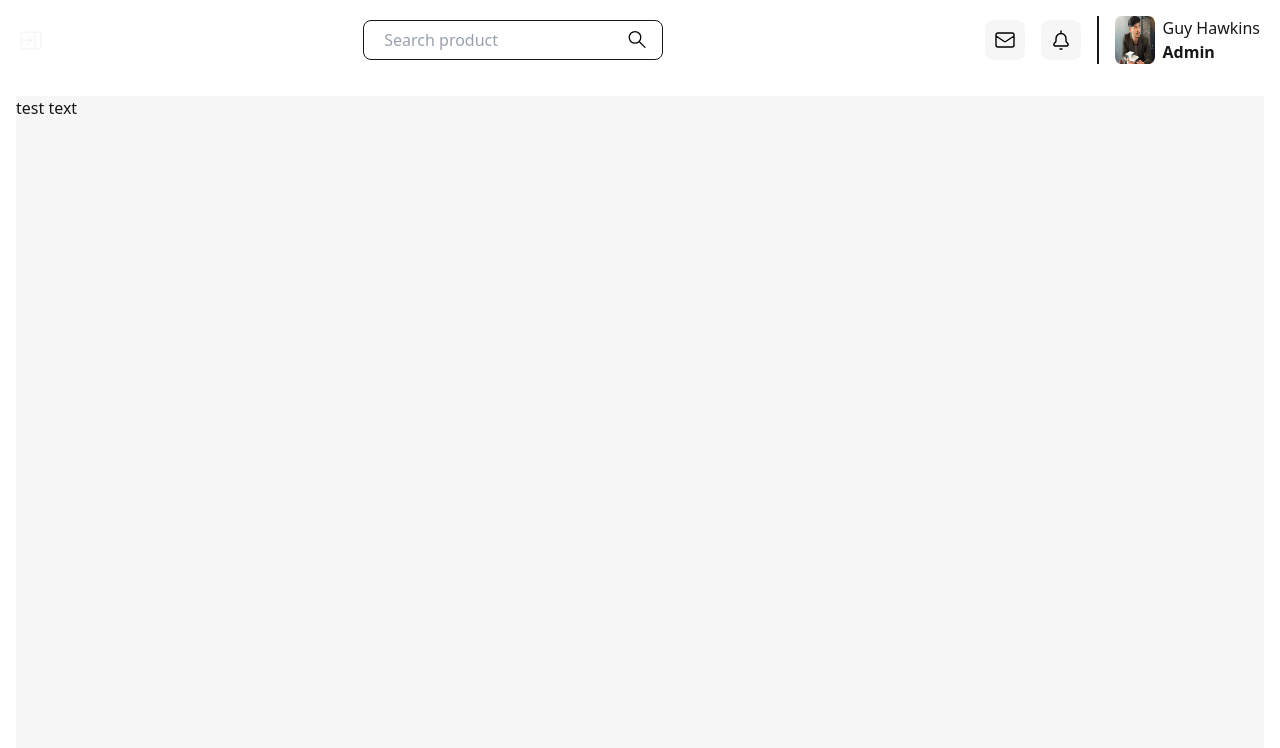
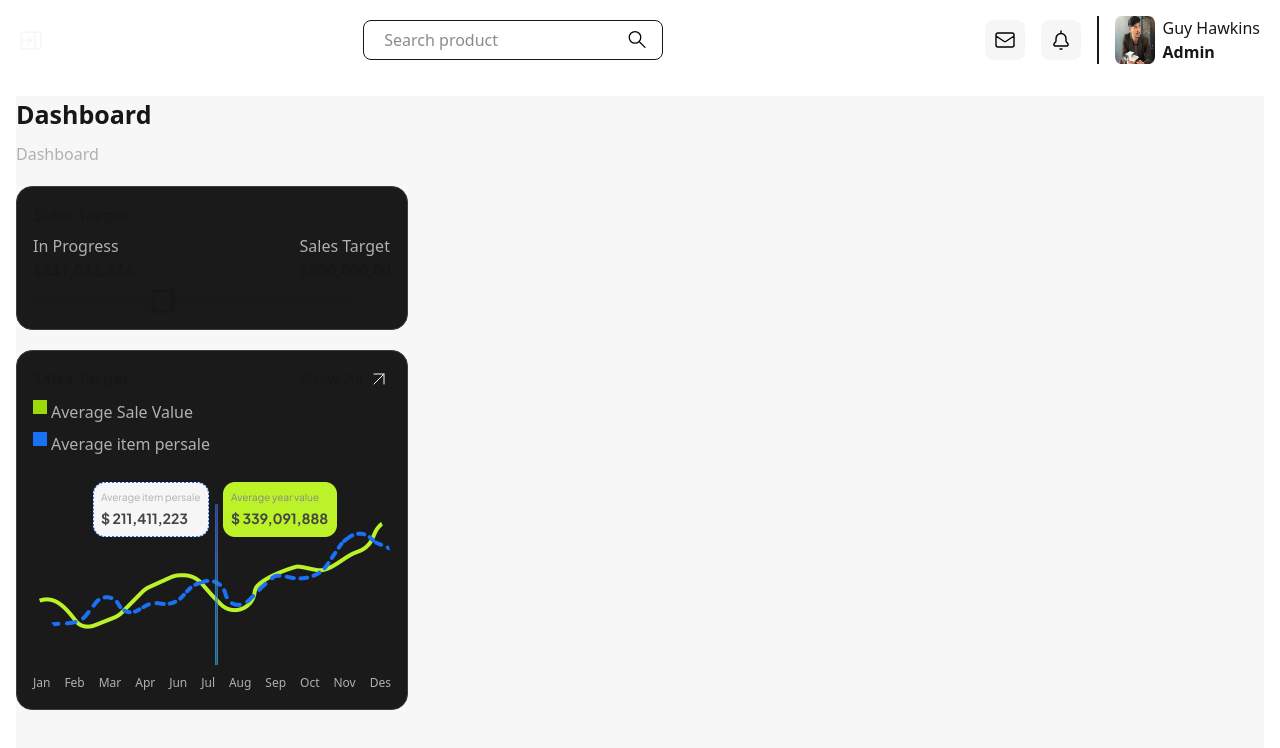
Before and after one commit to Amirgolli/trade, a Next.js app: page / in a window 1280 px wide. Shown: the top 748 px of the page. Built offline with nearby package versions, Linux system fonts and the light colour scheme.

Commit message:
done 2 cards of main page

```diff
--- a/package.json
+++ b/package.json
@@ -9,20 +9,20 @@
     "lint": "next lint"
   },
   "dependencies": {
-    "daisyui": "^5.0.46",
     "next": "15.3.5",
     "react": "^19.0.0",
     "react-dom": "^19.0.0"
   },
   "devDependencies": {
     "@eslint/eslintrc": "^3",
-    "@tailwindcss/postcss": "^4",
+    "@tailwindcss/postcss": "^4.1.11",
     "@types/node": "^20",
     "@types/react": "^19",
     "@types/react-dom": "^19",
+    "daisyui": "^5.0.46",
     "eslint": "^9",
     "eslint-config-next": "15.3.5",
-    "tailwindcss": "^4",
+    "tailwindcss": "^4.1.11",
     "typescript": "^5"
   }
 }
--- /dev/null
+++ b/public/images/mainPage/svg/linkTo.tsx
@@ -0,0 +1,26 @@
+const LinkToSvg = () => {
+  return (
+    <svg
+      width="24"
+      height="24"
+      viewBox="0 0 24 24"
+      fill="none"
+      xmlns="http://www.w3.org/2000/svg"
+    >
+      <path
+        d="M7 17L17 7"
+        stroke="#F6F6F6"
+        stroke-linecap="round"
+        stroke-linejoin="round"
+      />
+      <path
+        d="M7 7H17V17"
+        stroke="#F6F6F6"
+        stroke-linecap="round"
+        stroke-linejoin="round"
+      />
+    </svg>
+  );
+};
+
+export default LinkToSvg;
--- a/src/app/components/header/index.tsx
+++ b/src/app/components/header/index.tsx
@@ -15,7 +15,7 @@ const HeaderComponent: React.FC<HeaderProps> = ({ isOpen, toggleSidebar }) => {
   return (
     <header
       className={`dark:bg-[#1A1A1B] pt-4 pb-4 pl-5 pr-5 flex justify-between items-center transition-all duration-300 ease-in-out ${
-        isOpen ? "not-dark:md:ml-65" : "md:ml-0"
+        isOpen ? "md:ml-65" : "md:ml-0"
       }`}
     >
       <div className="hidden md:block">
@@ -26,7 +26,7 @@ const HeaderComponent: React.FC<HeaderProps> = ({ isOpen, toggleSidebar }) => {
           <SidebarSvg
             style={{
               transform: isOpen ? "rotate(0deg)" : "rotate(180deg)",
-              transition: "transform 0.3s ease",
+              transition: "transform 0.3s ease m-10",
             }}
           />
         </label>
@@ -35,7 +35,7 @@ const HeaderComponent: React.FC<HeaderProps> = ({ isOpen, toggleSidebar }) => {
         <input
           type="search"
           placeholder="Search product"
-          className="outline-none placeholder:text-gray-400 dark:bg-[#1A1A1B] w-full p-2"
+          className="outline-none  w-full p-2"
         />
         <SearchSvg />
       </div>
--- a/src/app/page.tsx
+++ b/src/app/page.tsx
@@ -1,9 +1,89 @@
+"use client";
+import Image from "next/image";
+import { useState } from "react";
+import LinkToSvg from "../../public/images/mainPage/svg/linkTo";
 const Home = () => {
+  const months = [
+    "Jan",
+    "Feb",
+    "Mar",
+    "Apr",
+    "Jun",
+    "Jul",
+    "Aug",
+    "Sep",
+    "Oct",
+    "Nov",
+    "Des",
+  ];
+  const [value, setValue] = useState<number>(40);
   return (
     <div className="not-dark:bg-[#F7F7F7] h-full ">
-      test text
+      {/* text */}
+      <div className="flex flex-col gap-2">
+        <h1 className="font-semibold text-[25px]">Dashboard</h1>
+        <span className="text-[#B0B0B0]">Dashboard</span>
+      </div>
+      {/* range  */}
+
+      <div className="w-98 h-36 mt-5 bg-[#1A1A1B] border border-[#3D3D3D] rounded-2xl p-4 flex flex-col justify-between">
+        <h3 className="font-semibold">Sales Target</h3>
+        <div className="flex justify-between">
+          <div className="">
+            <span className="text-[#B0B0B0] mb-1">In Progress</span>
+            <h5 className="font-semibold">$231,032,444</h5>
+          </div>
+          <div className="">
+            <span className="text-[#B0B0B0] mb-1">Sales Target</span>
+            <h5 className="font-semibold">$500,000,00</h5>
+          </div>
+        </div>
+        <input
+          type="range"
+          min={0}
+          max={100}
+          value={value}
+          className="range"
+          onChange={(e) => setValue(Number(e.target.value))}
+        />
+      </div>
+
+      {/* chart */}
+      <div className="w-98 h-90 mt-5 bg-[#1A1A1B] border border-[#3D3D3D] rounded-2xl p-4 flex flex-col justify-between">
+        <div className="flex justify-between">
+          <h3 className="font-semibold">Sales Target</h3>
+          <div className="flex gap-1">
+            <span>Show All</span>
+            <LinkToSvg />
+          </div>
+        </div>
+        <div className="flex flex-col gap-2">
+          <div className="flex gap-1">
+            <div className="h-3.5 w-3.5 bg-[#9DD909]"></div>
+            <h5 className="text-[#B0B0B0]">Average Sale Value</h5>
+          </div>
+          <div className="flex gap-1">
+            <div className="h-3.5 w-3.5 bg-[#1A71F6]"></div>
+            <h5 className="text-[#B0B0B0]">Average item persale</h5>
+          </div>
+        </div>
+        <Image
+          height={650}
+          width={650}
+          src="/images/mainPage/Chart.png"
+          alt="profile user"
+          className="rounded-full"
+        />
+        <div className="flex justify-between">
+          {months.map((item, index) => (
+            <span className="text-[#B0B0B0] text-[12px]" key={index}>
+              {item}
+            </span>
+          ))}
+        </div>
+      </div>
     </div>
   );
-}
+};
 
 export default Home;
```
Also changed, not shown: public/images/mainPage/Chart.png (added), 1 other file (tests, documents, lock files or other folders).
